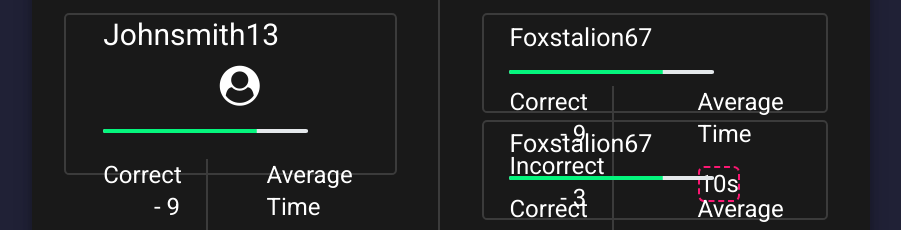
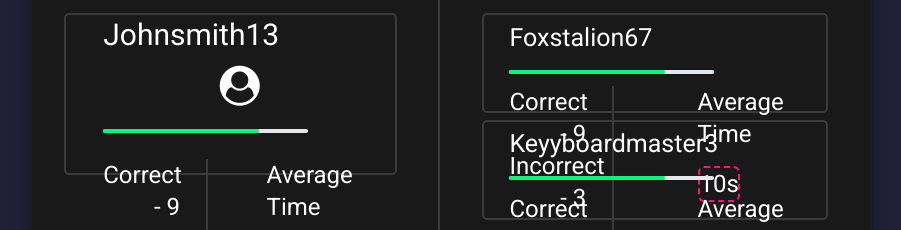
Before and after one commit to LachlanDow/Industry_Proj_Team5, an Angular app in the folder Front-end/become-billionaire/: page / in a window 1280 px wide. Both pictures are taken after a click on the button "Leaderboard". Shown: the part 262-492 px from the top of the page, without its empty margins (189-1090 px from the left). Built offline with nearby package versions, Linux system fonts and the light colour scheme; a web font is replaced by a local one.

Commit message:
Name change

```diff
--- a/Front-end/become-billionaire/src/app/leaderboard/leaderboard.component.html
+++ b/Front-end/become-billionaire/src/app/leaderboard/leaderboard.component.html
@@ -21,7 +21,7 @@
          <span class="divRight topPoints"><h1>Average Time</h1><h1 class="timer">10s</h1></span>
       </div>
       <div class="topPlayerInfo">
-         <h1 class="nameSizeTop">Foxstalion67 </h1>
+         <h1 class="nameSizeTop">Keyyboardmaster3 </h1>
          <mat-progress-bar class="progressBarTop" mode="determinate" [value]="userScore"></mat-progress-bar>
          <span class="divLeft rightborder topPoints"><h1>Correct - 9 Incorrect - 3</h1></span>
          <span class="divRight topPoints"><h1>Average Time</h1><h1 class="timer">10s</h1></span>
@@ -35,3 +35,6 @@
 </div>
 
 <button type="button" class="fa fa-times-circle fa-2x profileIcon btnExit" (click)="onPress()"></button>
+<div *ngIf="display">
+   <app></app>
+</div>
--- a/Front-end/become-billionaire/src/app/leaderboard/leaderboard.component.ts
+++ b/Front-end/become-billionaire/src/app/leaderboard/leaderboard.component.ts
@@ -8,7 +8,7 @@ import { Component, OnInit } from '@angular/core';
 export class LeaderboardComponent implements OnInit {
   display = false;
 
-  userScore = 75;
+  userScore = 76;
   constructor() {
   }
 
@@ -17,6 +17,5 @@ export class LeaderboardComponent implements OnInit {
 
   onPress() {
     this.display = true;
-    console.log(this.display);
   }
 }
```
